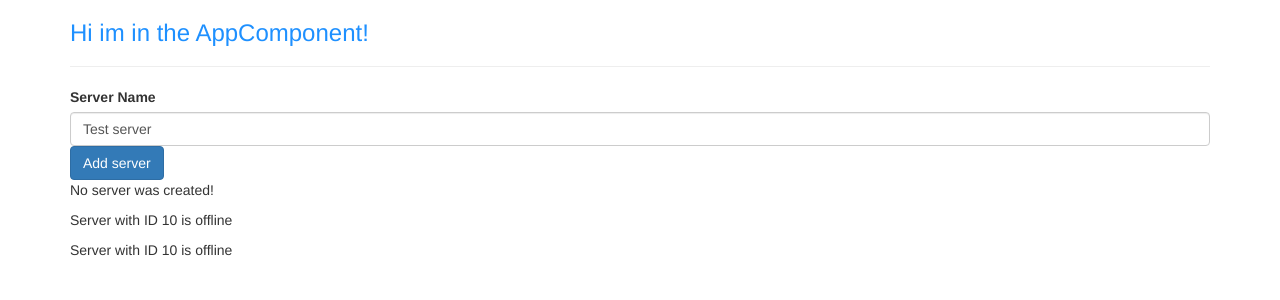
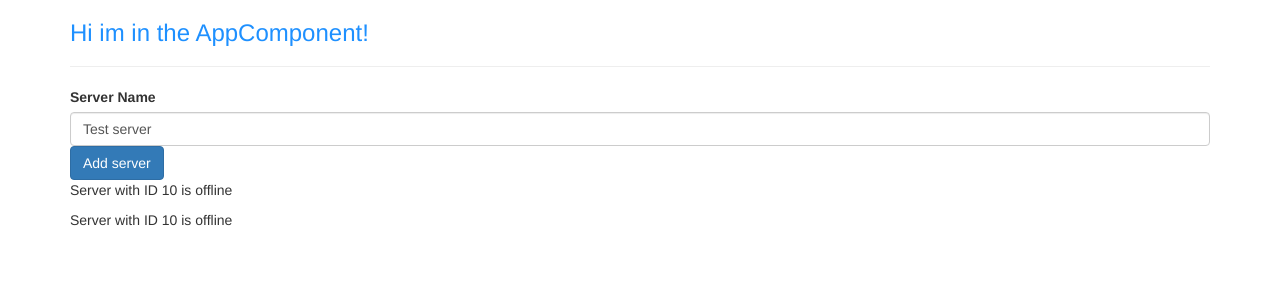
Before and after one commit to trohda/angular-first-app, an Angular app: page / in a window 1280 px wide. Shown: the top 300 px of the page. Built offline with nearby package versions, Linux system fonts and the light colour scheme.

Commit message:
Add ngIf - built in directive

```diff
--- a/src/app/servers/servers.component.html
+++ b/src/app/servers/servers.component.html
@@ -9,13 +9,13 @@
   class="form-control"
 [(ngModel)]="serverName"
 >
-
 <!--<p>{{serverName}}</p>-->
-
-<button class="btn btn-primary" [disabled]="!allowNewServer"
-(click)="onCreateServer()"
->Add server</button>
+<button
+  class="btn btn-primary"
+  [disabled]="!allowNewServer"
+  (click)="onCreateServer()">Add server</button>
 <!--<p [innerText]="allowNewServer"></p>-->
-<p>{{serverCreationStatus}}</p>
+<!--<p>{{serverCreationStatus}}</p>-->
+<p *ngIf="serverCreated">Server was created. Server name is:{{serverName}} </p>
 <app-server></app-server>
 <app-server></app-server>
--- a/src/app/servers/servers.component.ts
+++ b/src/app/servers/servers.component.ts
@@ -13,6 +13,7 @@ export class ServersComponent implements OnInit {
   allowNewServer = false;
   serverCreationStatus= "No server was created!";
   serverName="Test server";
+  serverCreated = false;
 
   constructor() {
     setTimeout(()=> {
@@ -23,11 +24,12 @@ export class ServersComponent implements OnInit {
   ngOnInit(): void {
   }
   onCreateServer() {
-    this.serverCreationStatus = `Server was created! Name is ` + this.serverName
+    this.serverCreated = true;
+    this.serverCreationStatus = `Server was created! Name is ` + this.serverName;
   }
   onUpdateServerName(event: any) {
 
-    this.serverName= (<HTMLInputElement>event.target).value
+    this.serverName= (<HTMLInputElement>event.target).value;
   }
 
 
```
